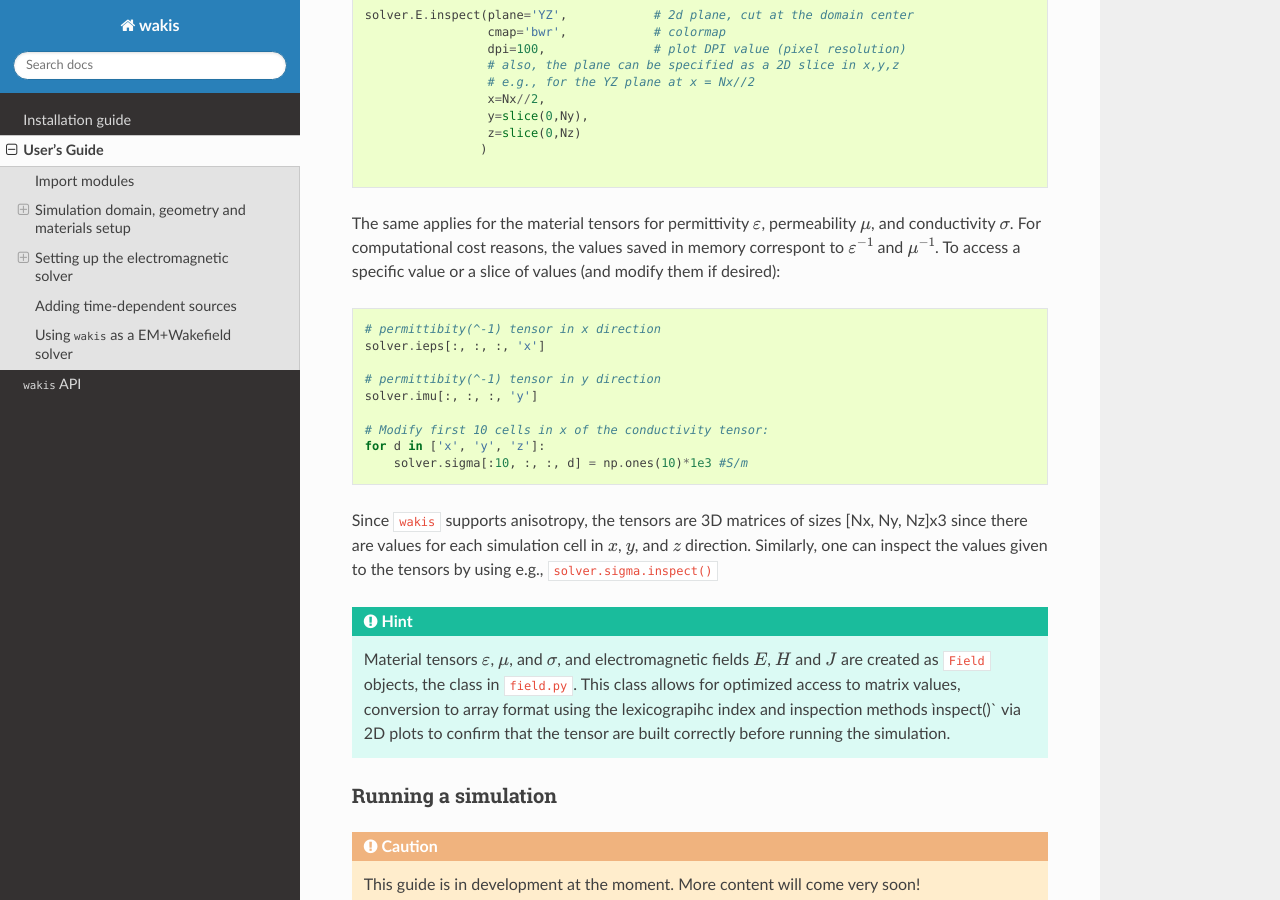
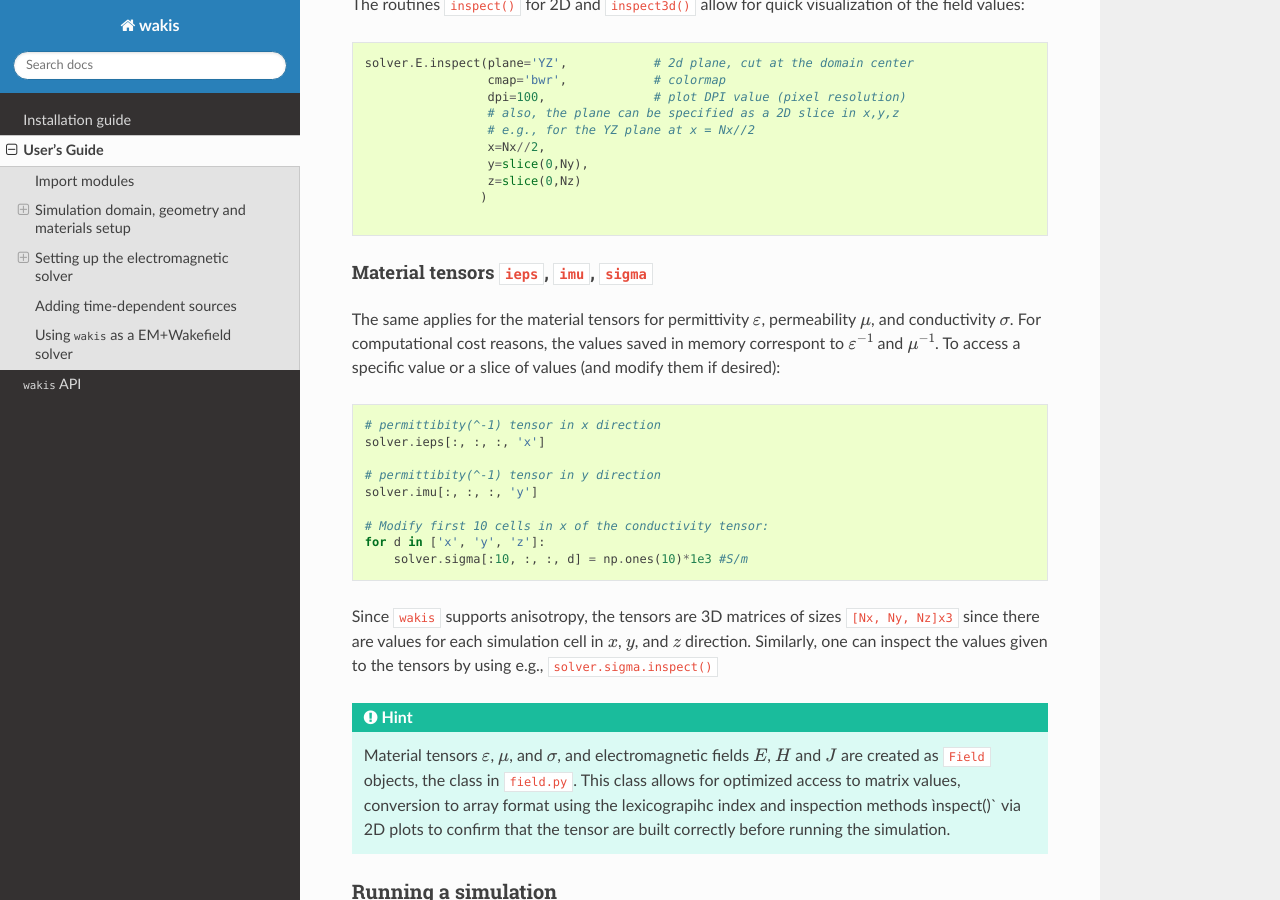
Before and after one commit to ImpedanCEI/wakis, a Sphinx documentation site: the page built from docs/usersguide.md, in a window 1280 px wide and 900 px high, scrolled down 6172 px. Built offline with Sphinx 7.4.7 and the Read the Docs theme 2.0.0, drawn with Linux system fonts in a browser that asks for light colours; pages that are not in the unit, such as notebooks, are missing from menus; some of the changed text lies outside the part shown.

Commit message:
update userguide.md

````diff
--- a/docs/usersguide.md
+++ b/docs/usersguide.md
@@ -209,6 +211,8 @@ solver.E.inspect(plane='YZ',            # 2d plane, cut at the domain center
 
 ```
 
+#### Material tensors `ieps`, `imu`, `sigma`
+
 The same applies for the material tensors for permittivity $\varepsilon$, permeability $\mu$, and conductivity $\sigma$. For computational cost reasons, the values saved in memory correspont to $\varepsilon^{-1}$ and $\mu^{-1}$.  To access a specific value or a slice of values (and modify them if desired):
 
 ```python
@@ -223,7 +227,7 @@ for d in ['x', 'y', 'z']:
     solver.sigma[:10, :, :, d] = np.ones(10)*1e3 #S/m
 ```
 
-Since `wakis` supports anisotropy, the tensors are 3D matrices of sizes [Nx, Ny, Nz]x3 since there are values for each simulation cell in $x$, $y$, and $z$ direction. Similarly, one can inspect the values given to the tensors by using e.g., `solver.sigma.inspect()`
+Since `wakis` supports anisotropy, the tensors are 3D matrices of sizes `[Nx, Ny, Nz]x3` since there are values for each simulation cell in $x$, $y$, and $z$ direction. Similarly, one can inspect the values given to the tensors by using e.g., `solver.sigma.inspect()`
 
 
 ```{hint}
````
Also changed, not shown: other parts of docs/usersguide.md (+2 -0 lines).
